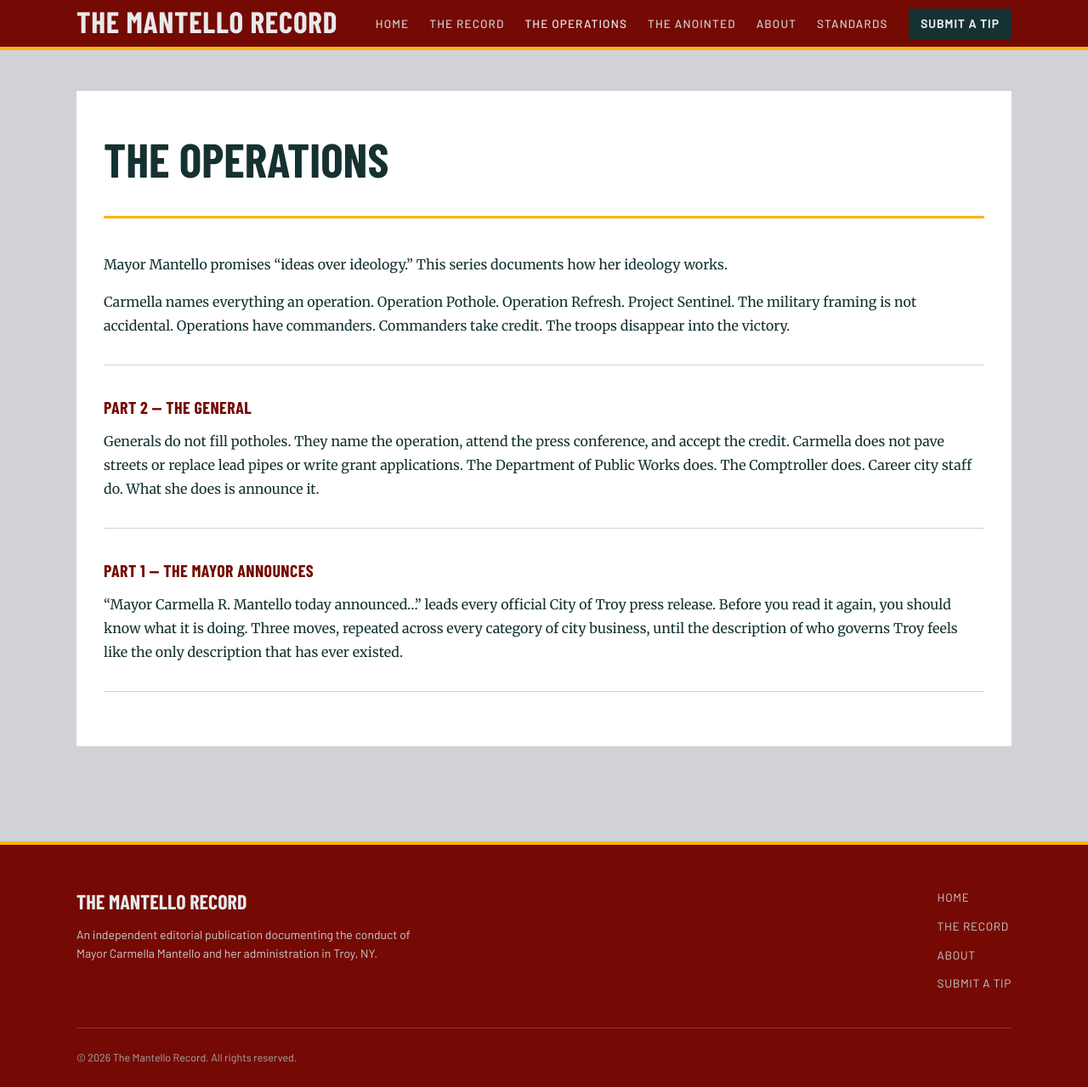
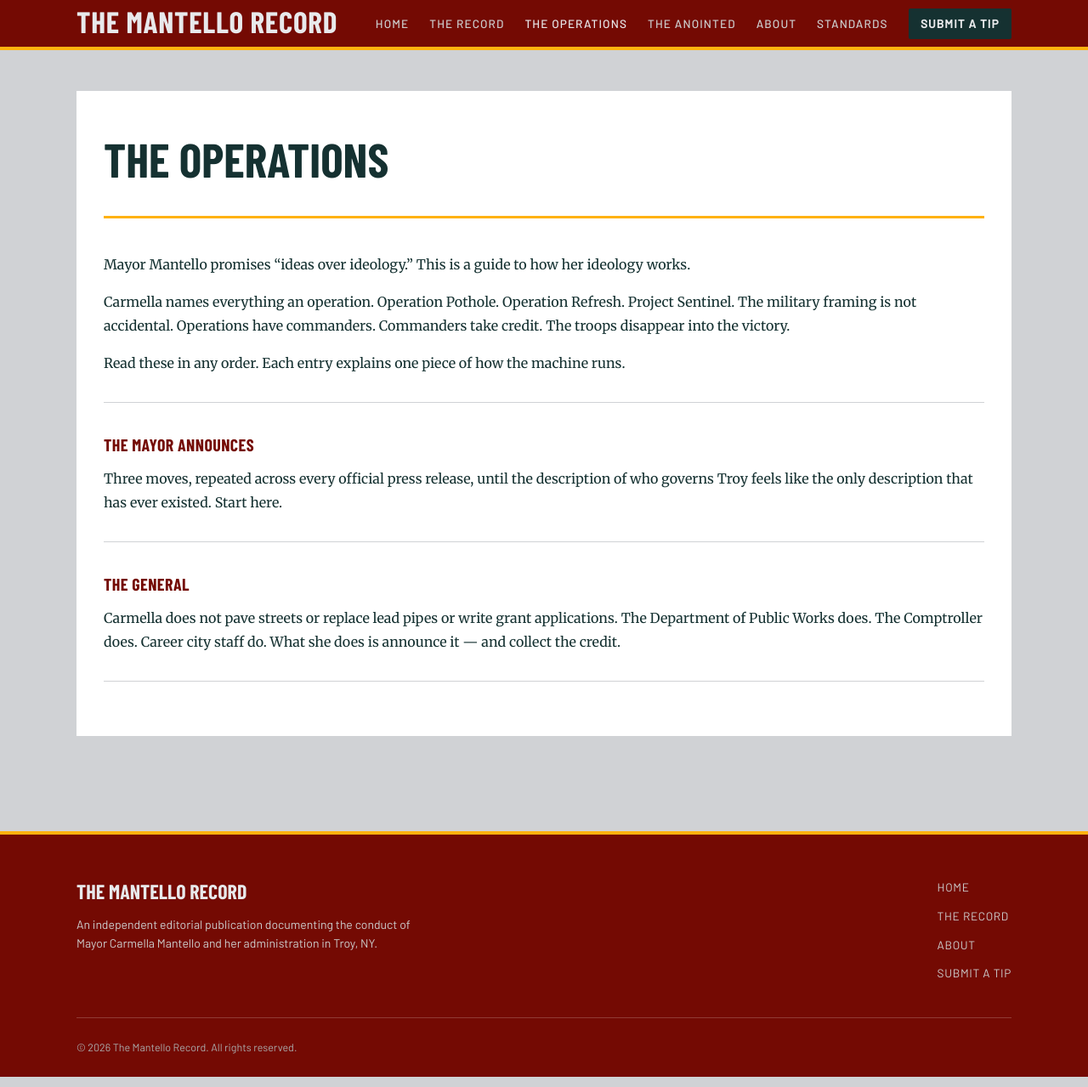
Before and after one commit to MdevitSEC/the-mantello-record, a Jekyll site: the page built from the-operations.md, in a window 1280 px wide. Shown: the whole page at 85% size. Built offline with Jekyll 4.4.1, drawn with Linux system fonts in a browser that asks for light colours; some web fonts are replaced.

Commit message:
Reframe The Operations as reference guide, not sequential series
Co-Authored-By: Claude Sonnet 4.6 <noreply@anthropic.com>

```diff
--- a/the-operations.md
+++ b/the-operations.md
@@ -2,23 +2,25 @@
 layout: page
 title: "The Operations"
 permalink: /the-operations/
-description: "A series on how Carmella Mantello constructs her public image — and what that construction erases."
+description: "A reference guide to how Carmella Mantello constructs her public image — and what that construction erases."
 ---
 
-Mayor Mantello promises "ideas over ideology." This series documents how her ideology works.
+Mayor Mantello promises "ideas over ideology." This is a guide to how her ideology works.
 
 Carmella names everything an operation. Operation Pothole. Operation Refresh. Project Sentinel. The military framing is not accidental. Operations have commanders. Commanders take credit. The troops disappear into the victory.
 
----
-
-### [Part 2 — The General](/2026/07/28/the-general/)
-
-Generals do not fill potholes. They name the operation, attend the press conference, and accept the credit. Carmella does not pave streets or replace lead pipes or write grant applications. The Department of Public Works does. The Comptroller does. Career city staff do. What she does is announce it.
+Read these in any order. Each entry explains one piece of how the machine runs.
 
 ---
 
-### [Part 1 — The Mayor Announces](/2026/07/28/the-mayor-announces/)
+### [The Mayor Announces](/2026/07/28/the-mayor-announces/)
 
-"Mayor Carmella R. Mantello today announced..." leads every official City of Troy press release. Before you read it again, you should know what it is doing. Three moves, repeated across every category of city business, until the description of who governs Troy feels like the only description that has ever existed.
+Three moves, repeated across every official press release, until the description of who governs Troy feels like the only description that has ever existed. Start here.
 
 ---
+
+### [The General](/2026/07/28/the-general/)
+
+Carmella does not pave streets or replace lead pipes or write grant applications. The Department of Public Works does. The Comptroller does. Career city staff do. What she does is announce it — and collect the credit.
+
+---
```
Also changed, not shown: _posts/2026-07-28-the-general.md (+1 -1 lines), _posts/2026-07-28-the-mayor-announces.md (+2 -0 lines).
